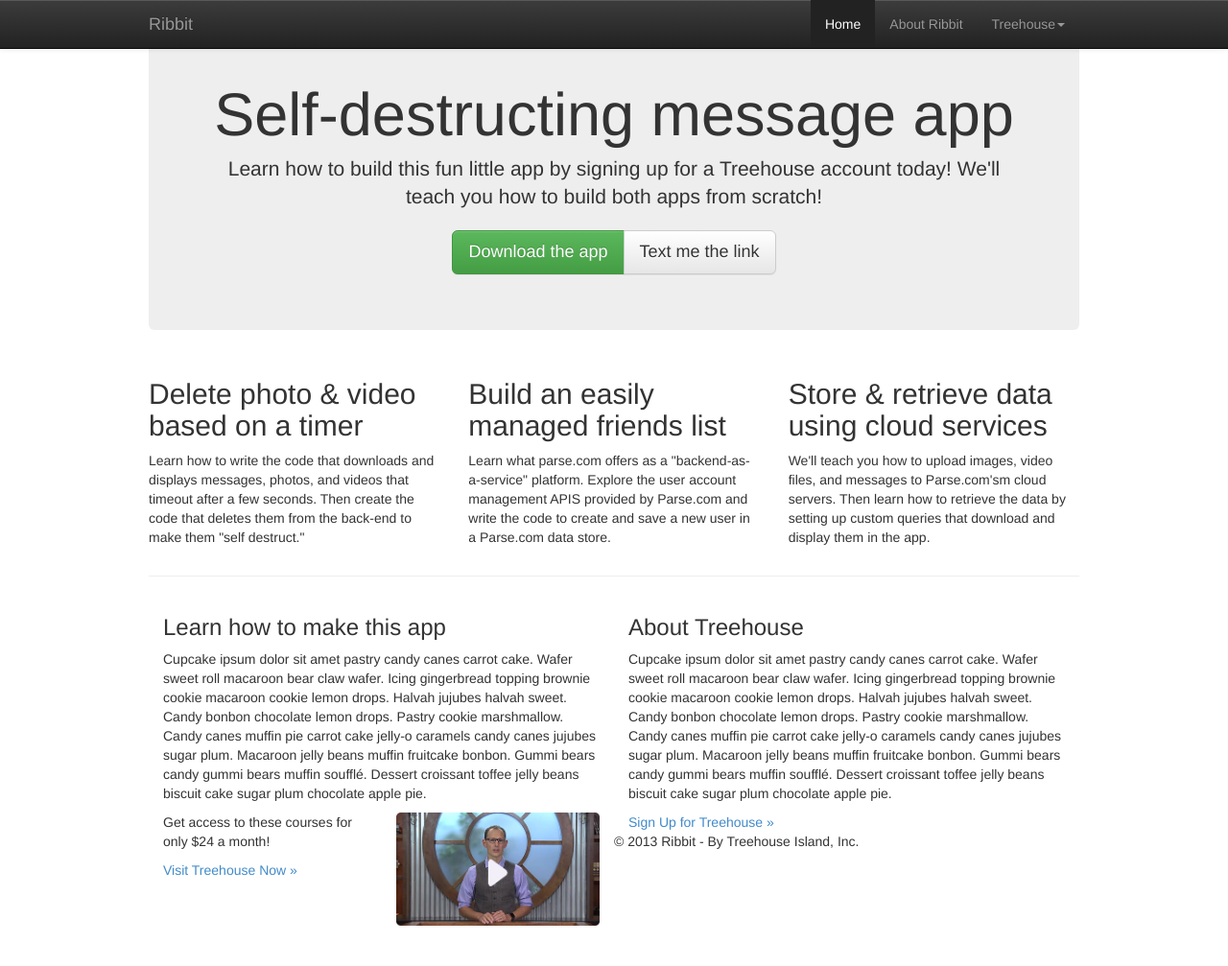
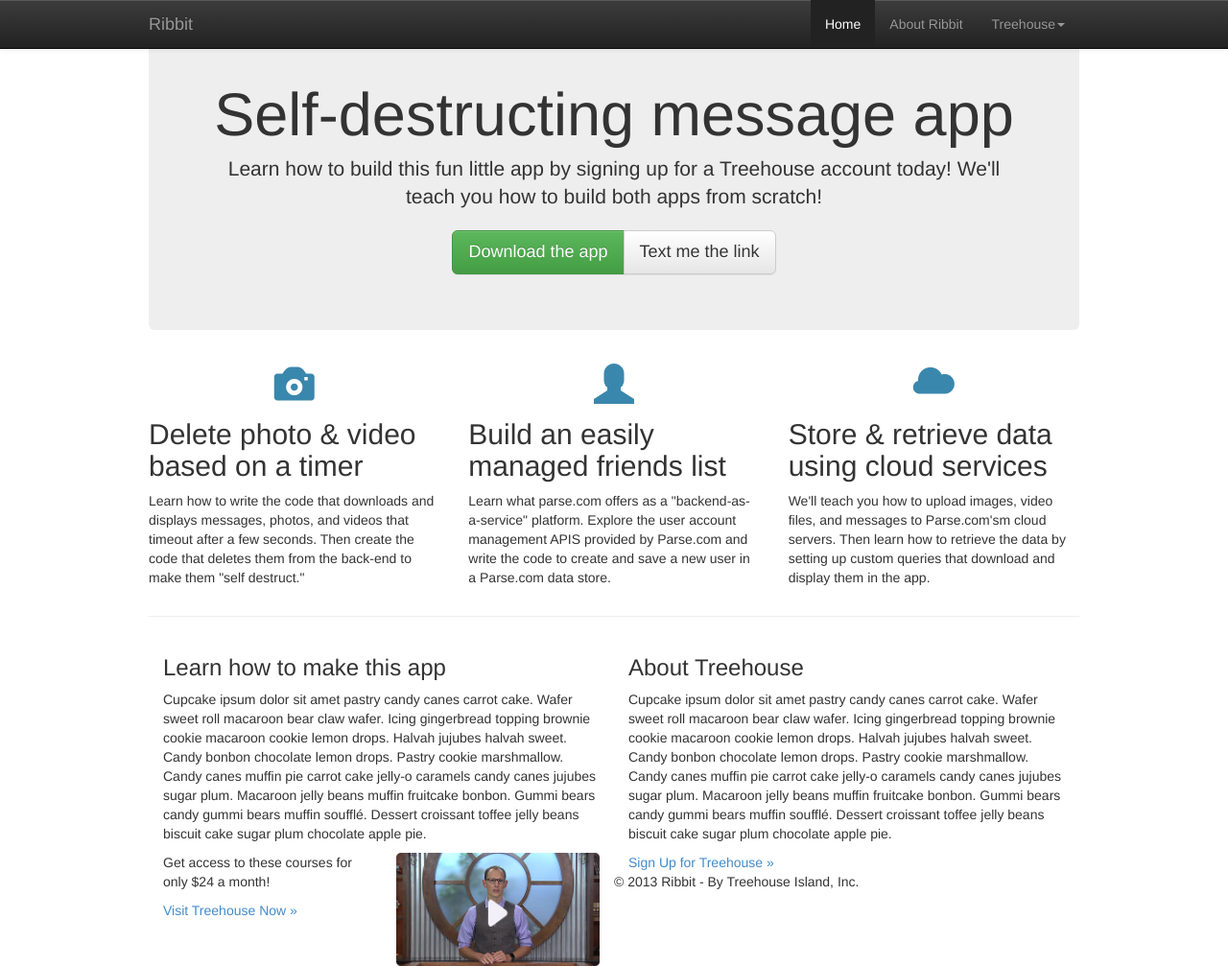
Before and after one commit to ThinkPinkCode/bootstrapPractice, a plain HTML site: page index.html in a window 1280 px wide. Shown: the whole page at 96% size. Before the commit the page ends 965 px from the top, so only its background shows below. Drawn offline with nearby package versions, Linux system fonts and the light colour scheme.

Commit message:
added icons

```diff
--- a/css/my-styles.css
+++ b/css/my-styles.css
@@ -14,3 +14,13 @@ body{
 .jumbotron {
     text-align: center;
 }
+
+/* Glyphicons
+==========================*/
+
+.glyphicon{
+    font-size: 3em;
+    display: block;
+    text-align: center;
+    color: #3a87ad;
+}
--- a/index.html
+++ b/index.html
@@ -34,6 +34,8 @@
                         <li><a href="#">About Treehouse</a></li>
                         <li><a href="#">Video Library</a></li>
                         <li><a href="#">Learning Adventures</a></li>
+                        <li class="divider"></li>
+                        <li><a href="#">Plans & Pricing</a></li>
                     </ul>
                 </li>
             </ul>
@@ -58,12 +60,14 @@
 
     <div class="row">
         <div class="col-sm-4">
+            <b class="glyphicon glyphicon-camera"></b>
             <h2>Delete photo &amp; video based on a timer</h2>
             <p>Learn how to write the code that downloads and displays messages, photos, and videos that timeout after a
                 few seconds. Then create the code that deletes them from the back-end to make them "self destruct."</p>
         </div>
 
         <div class="col-sm-4">
+            <b class="glyphicon glyphicon-user"></b>
             <h2>Build an easily managed friends list</h2>
             <p>Learn what parse.com offers as a "backend-as-a-service" platform. Explore the user account management
                 APIS provided by
@@ -71,6 +75,7 @@
         </div>
 
         <div class="col-sm-4">
+            <b class="glyphicon glyphicon-cloud"></b>
             <h2>Store &amp; retrieve data using cloud services</h2>
             <p>We'll teach you how to upload images, video files, and messages to Parse.com'sm cloud servers. Then learn
                 how
```
